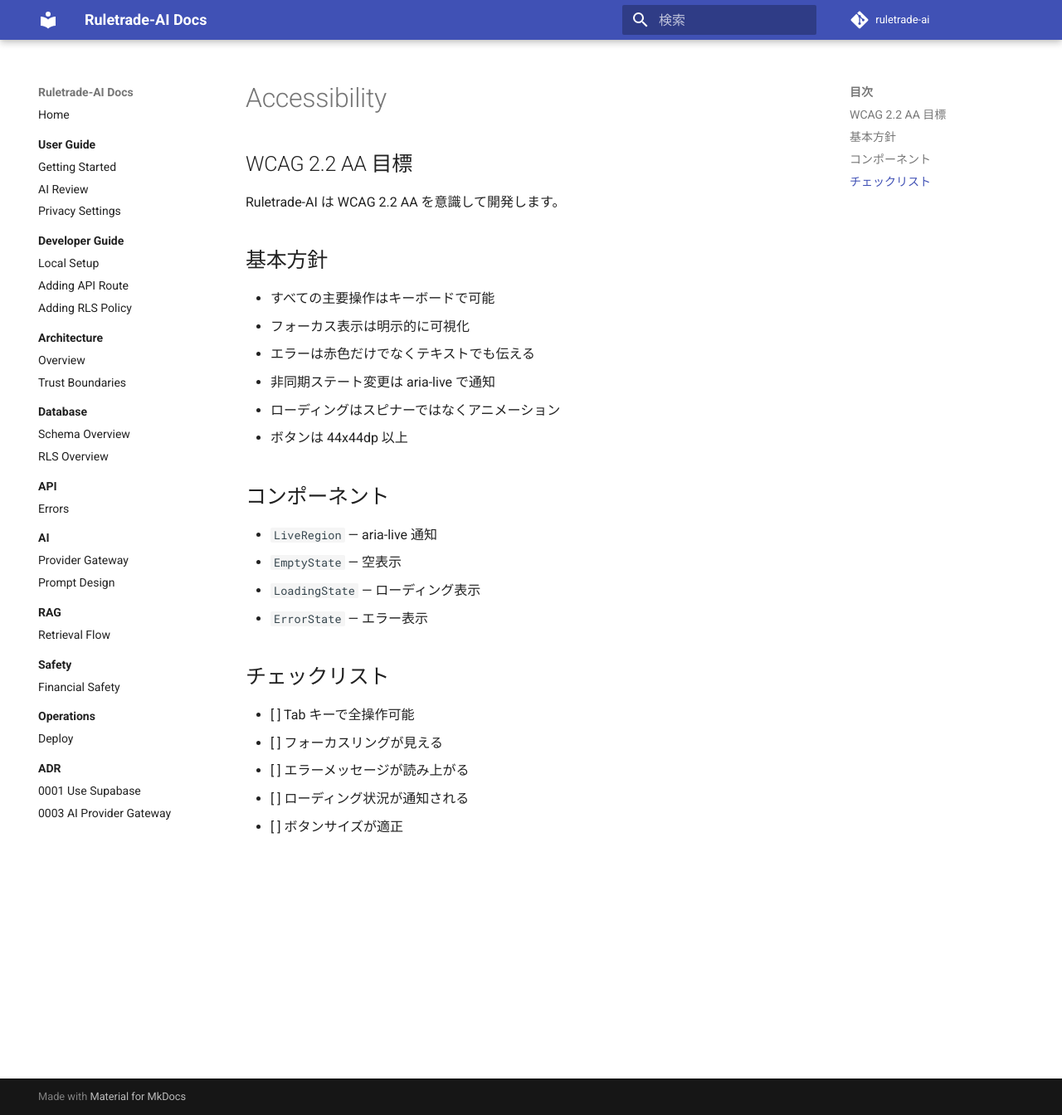
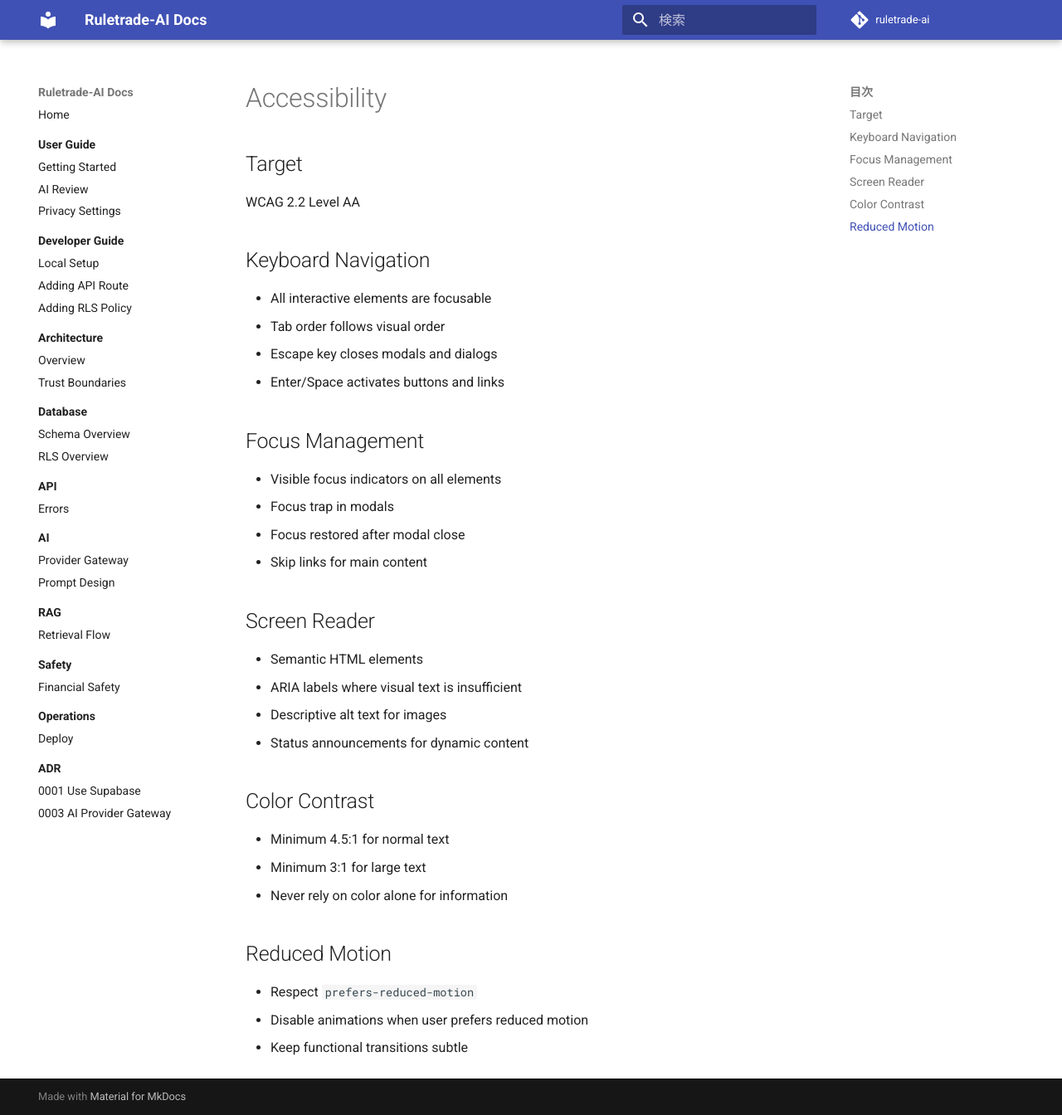
Before and after one commit to RyoyaYahagi/Ruletrade-AI, an MkDocs documentation site: the page built from docs/accessibility.md, in a window 1280 px wide and 1344 px high. Shown: the whole window at 83% size. Built offline with MkDocs 1.6.1 and Material for MkDocs 9.7.7, drawn with Linux system fonts in a browser that asks for light colours; comment, search, counter and statistics services are not loaded.

Commit message:
feat(#86): add accessibility, design-system, and UX guidelines docs

```diff
--- a/docs/accessibility.md
+++ b/docs/accessibility.md
@@ -1,29 +1,38 @@
 # Accessibility
 
-## WCAG 2.2 AA 目標
+## Target
 
-Ruletrade-AI は WCAG 2.2 AA を意識して開発します。
+WCAG 2.2 Level AA
 
-## 基本方針
+## Keyboard Navigation
 
-- すべての主要操作はキーボードで可能
-- フォーカス表示は明示的に可視化
-- エラーは赤色だけでなくテキストでも伝える
-- 非同期ステート変更は aria-live で通知
-- ローディングはスピナーではなくアニメーション
-- ボタンは 44x44dp 以上
+- All interactive elements are focusable
+- Tab order follows visual order
+- Escape key closes modals and dialogs
+- Enter/Space activates buttons and links
 
-## コンポーネント
+## Focus Management
 
-- `LiveRegion` — aria-live 通知
-- `EmptyState` — 空表示
-- `LoadingState` — ローディング表示
-- `ErrorState` — エラー表示
+- Visible focus indicators on all elements
+- Focus trap in modals
+- Focus restored after modal close
+- Skip links for main content
 
-## チェックリスト
+## Screen Reader
 
-- [ ] Tab キーで全操作可能
-- [ ] フォーカスリングが見える
-- [ ] エラーメッセージが読み上がる
-- [ ] ローディング状況が通知される
-- [ ] ボタンサイズが適正
+- Semantic HTML elements
+- ARIA labels where visual text is insufficient
+- Descriptive alt text for images
+- Status announcements for dynamic content
+
+## Color Contrast
+
+- Minimum 4.5:1 for normal text
+- Minimum 3:1 for large text
+- Never rely on color alone for information
+
+## Reduced Motion
+
+- Respect `prefers-reduced-motion`
+- Disable animations when user prefers reduced motion
+- Keep functional transitions subtle
```
Also changed, not shown: docs/design-system.md (added, +37 -0 lines), docs/ux-guidelines.md (added, +53 -0 lines).
